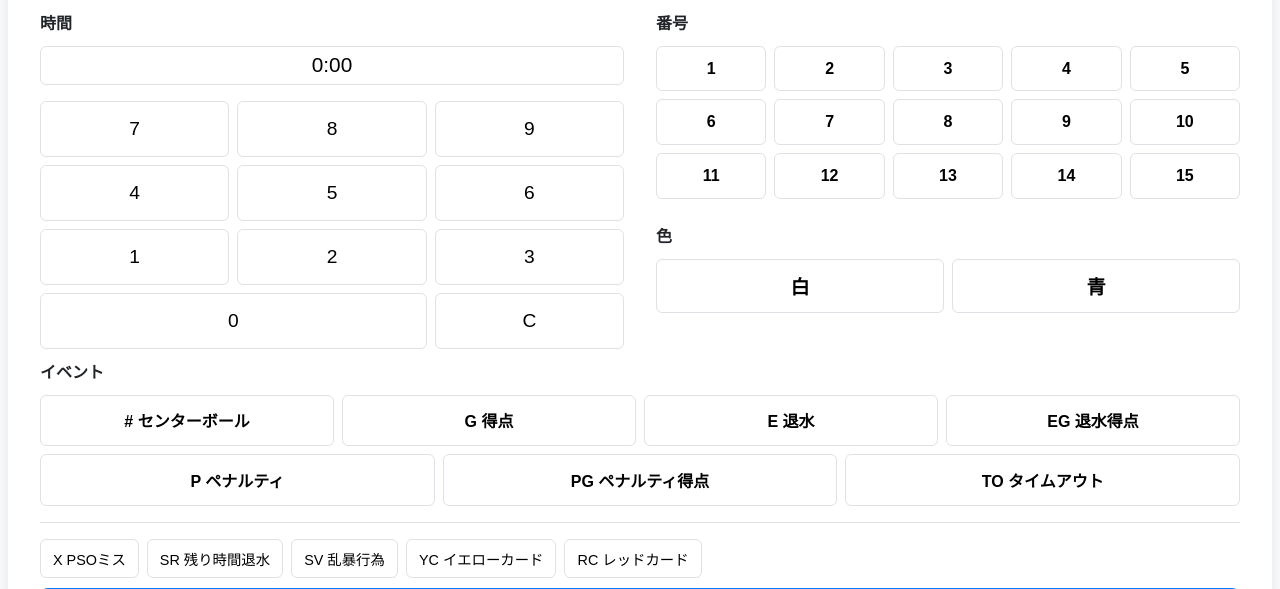
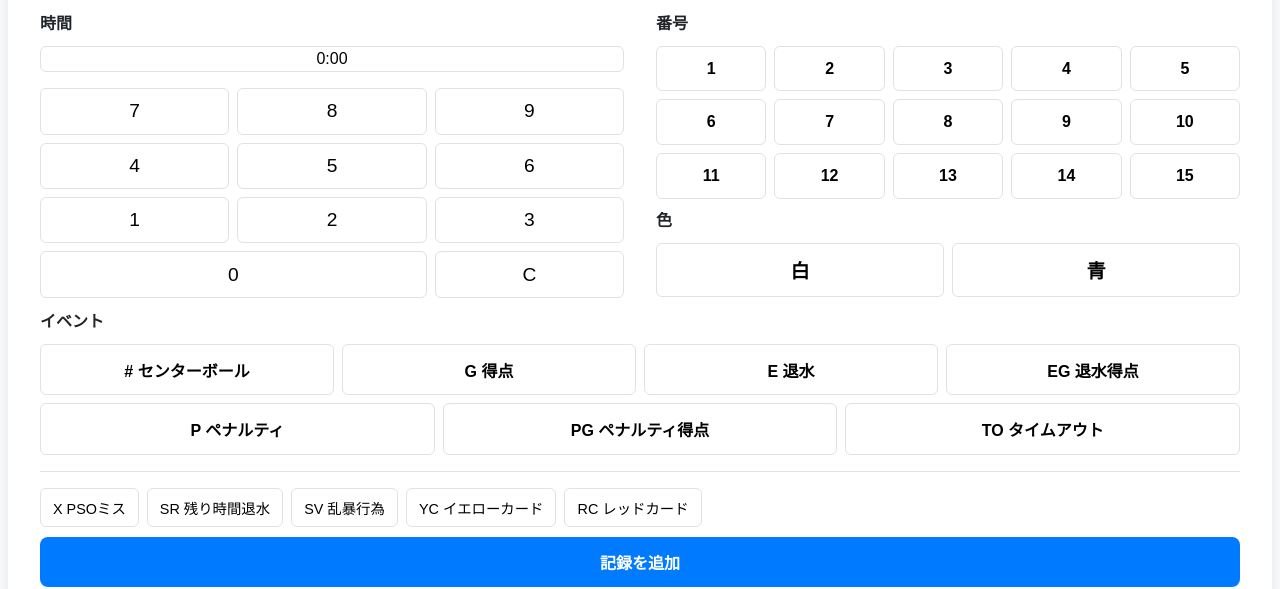
Before and after one commit to lalayue1126/Water-Polo-Scorer, a Flask app: page / in a window 1280 px wide. Shown: the part 268-857 px from the top of the page. Run offline with Flask 3, Linux system fonts and the light colour scheme.

Commit message:
202509270850

```diff
--- a/static/style.css
+++ b/static/style.css
@@ -122,9 +122,9 @@ main {
 }
 
 .time-calculator input {
-    font-size: 1.3rem;
+    font-size: 1rem;
     text-align: center;
-    padding: 0.4rem;
+    padding: 0.2rem;
     border-radius: 6px;
     border: 1px solid var(--border-color);
     margin-bottom: 1rem;
@@ -137,7 +137,7 @@ main {
 }
 
 .calculator-buttons button {
-    padding: 1rem;
+    padding: 0.7rem;
     font-size: 1.2rem;
     border: 1px solid var(--border-color);
     background-color: #fff;
@@ -151,7 +151,7 @@ main {
 .details-inputs {
     display: flex;
     flex-direction: column;
-    gap: 1.5rem;
+    gap: 0.5rem;
 }
 
 .input-group.full-width {
```
